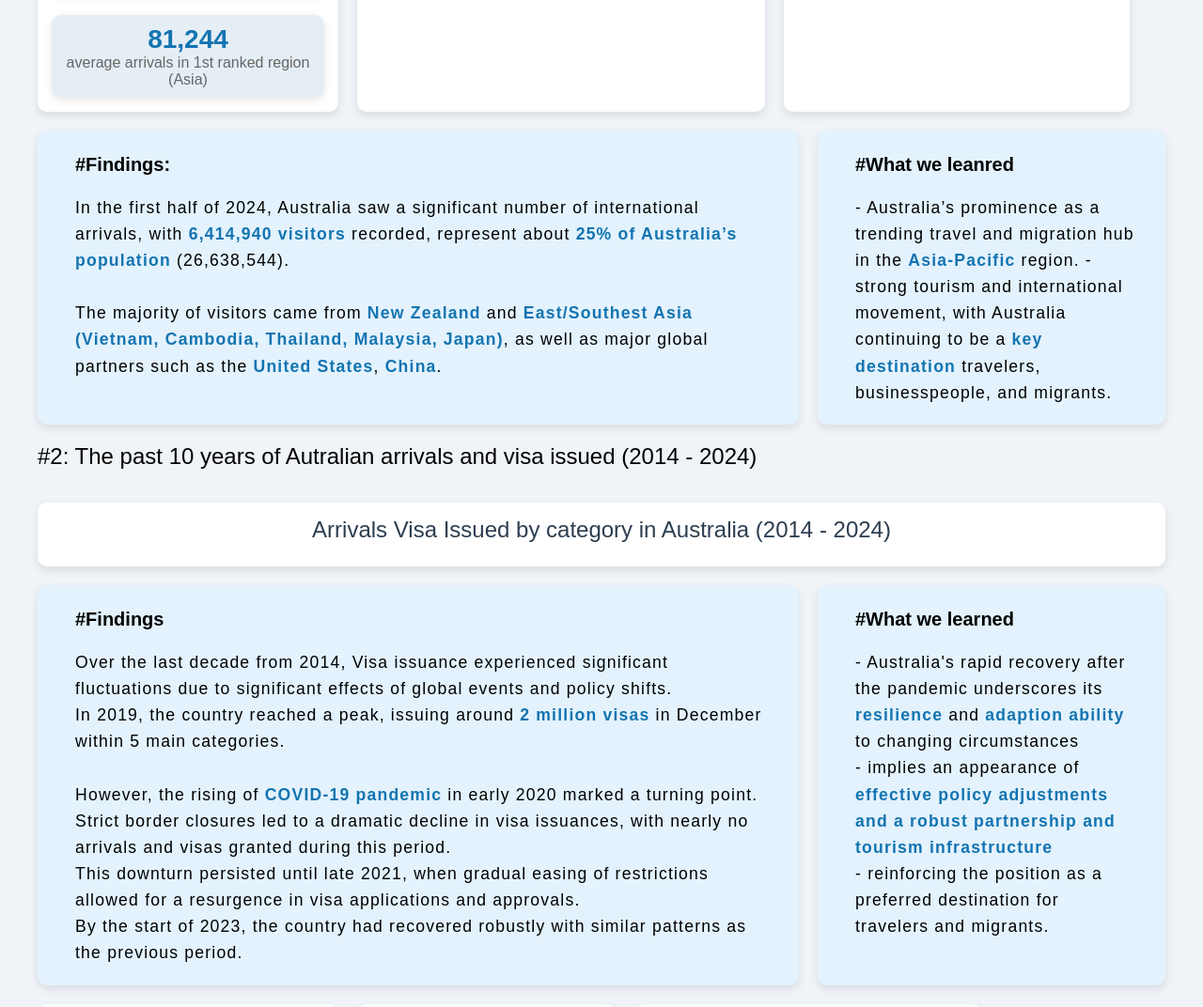
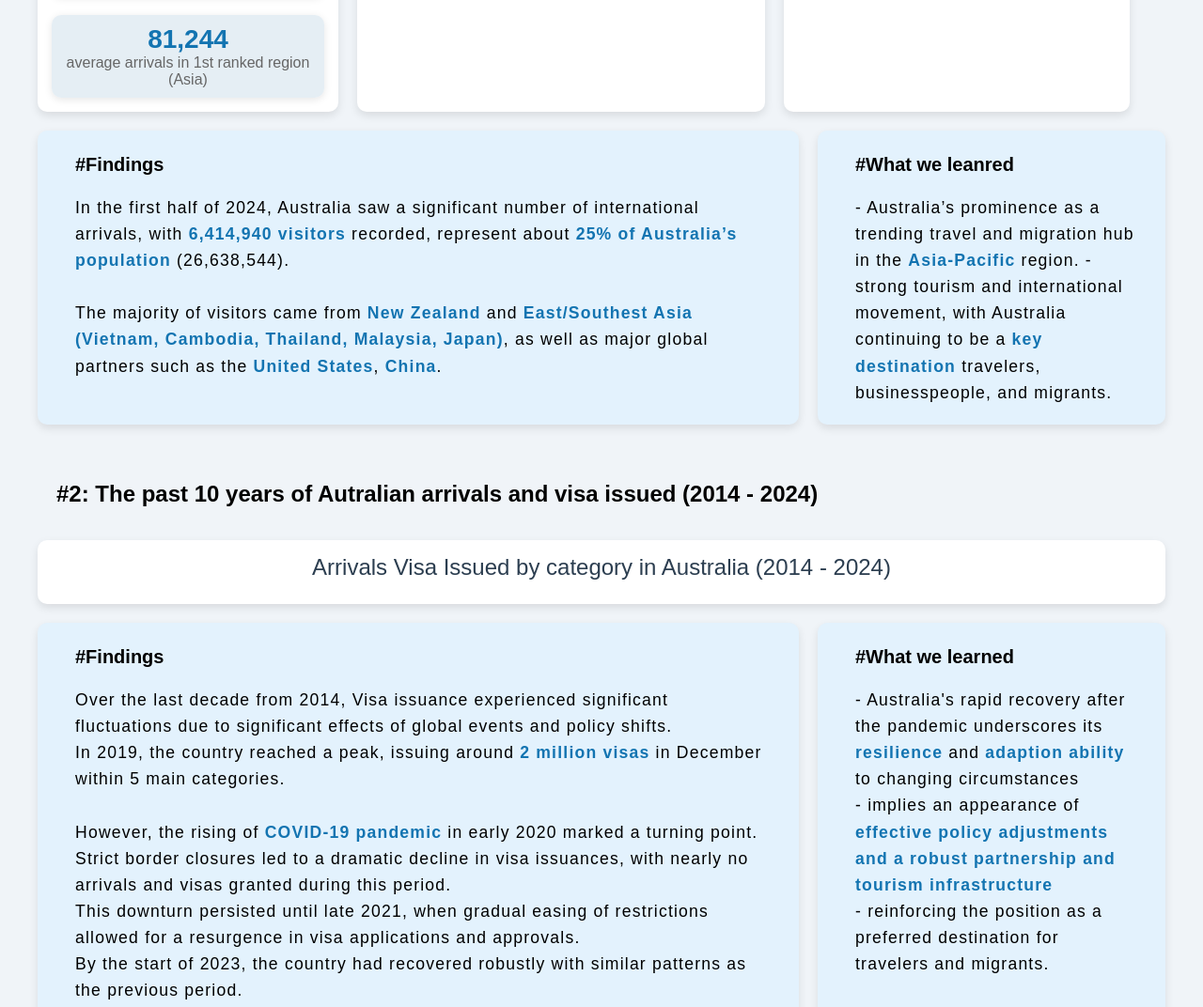
Before and after one commit to pchu0023/ass2, a plain HTML site: page index.html in a window 1280 px wide. Shown: the part 440-1512 px from the top of the page at 94% size. Drawn offline with Linux system fonts and the light colour scheme; a script that the page names is missing.

Commit message:
Update index.html

```diff
--- a/index.html
+++ b/index.html
@@ -218,7 +218,7 @@
         .description {
             background-color: #e3f2fd;
             padding-top: 5px;
-            padding-bottom: 5px;
+            padding-bottom: 10px;
             padding-right: 30px;
             padding-left: 40px;
             border-radius: 10px;
@@ -277,7 +277,9 @@
             font-size: 1.5em;
 
         }
+
         .text-h2 {
+            padding-top: 40px;
             padding-bottom: 15px;
             font-size: 1.5em;
 
@@ -336,7 +338,7 @@
             <p>Description/briefly tell story</p>
         </div> -->
         <div class="description">
-            <h3>#Findings: </h3>
+            <h3>#Findings </h3>
             <p>In the first half of 2024, Australia saw a significant number of international arrivals, with <span
                     style="color:#1374b1;"><strong>6,414,940
                         visitors</strong></span> recorded, represent about <span style="color:#1374b1;"><strong>25% of
@@ -364,8 +366,14 @@
             </p>
 
         </div>
+        <br>
 
-        <div class="text-h2">#2: The past 10 years of Autralian arrivals and visa issued (2014 - 2024) </div>
+        <br>
+
+        <div class="text-h2"><strong>
+                #2: The past 10 years of Autralian arrivals and visa issued (2014 - 2024) </div>
+
+        </strong>
 
         <div class="chart-container">
             <div class="chart-title">Arrivals Visa Issued by category in Australia (2014 - 2024)</div>
@@ -463,7 +471,8 @@
                     style="color:#1374b1;"><strong>New Zealand</strong></span>.
                 <br>
                 <br>
-                     Following it,  <span style="color:#1374b1;"><strong>temporary student visa and permanent skilled visa </strong></span>
+                Following it, <span style="color:#1374b1;"><strong>temporary student visa and permanent skilled visa
+                    </strong></span>
                 are also a popular choice for people coming to Australia. Especially, studying
                 at <span style="color:#1374b1;"><strong> higher education</strong></span> level
                 was and is dominance among student visa of all states, which always ocucpied over 65% of total student
@@ -474,7 +483,8 @@
         <div class="conclude">
             <h3>#What we learned</h3>
             <p>
-                - NSW is the  <span style="color:#1374b1;"><strong>most prefarable and welcoming region </strong></span> all arrivals among Australia
+                - NSW is the <span style="color:#1374b1;"><strong>most prefarable and welcoming region </strong></span>
+                all arrivals among Australia
                 <br>- Australia is
                 preferable destination for international students pursuing <span style="color:#1374b1;"><strong> higher
                         education </strong></span>
```
Lines whose indentation alone changed are shown as unchanged.
